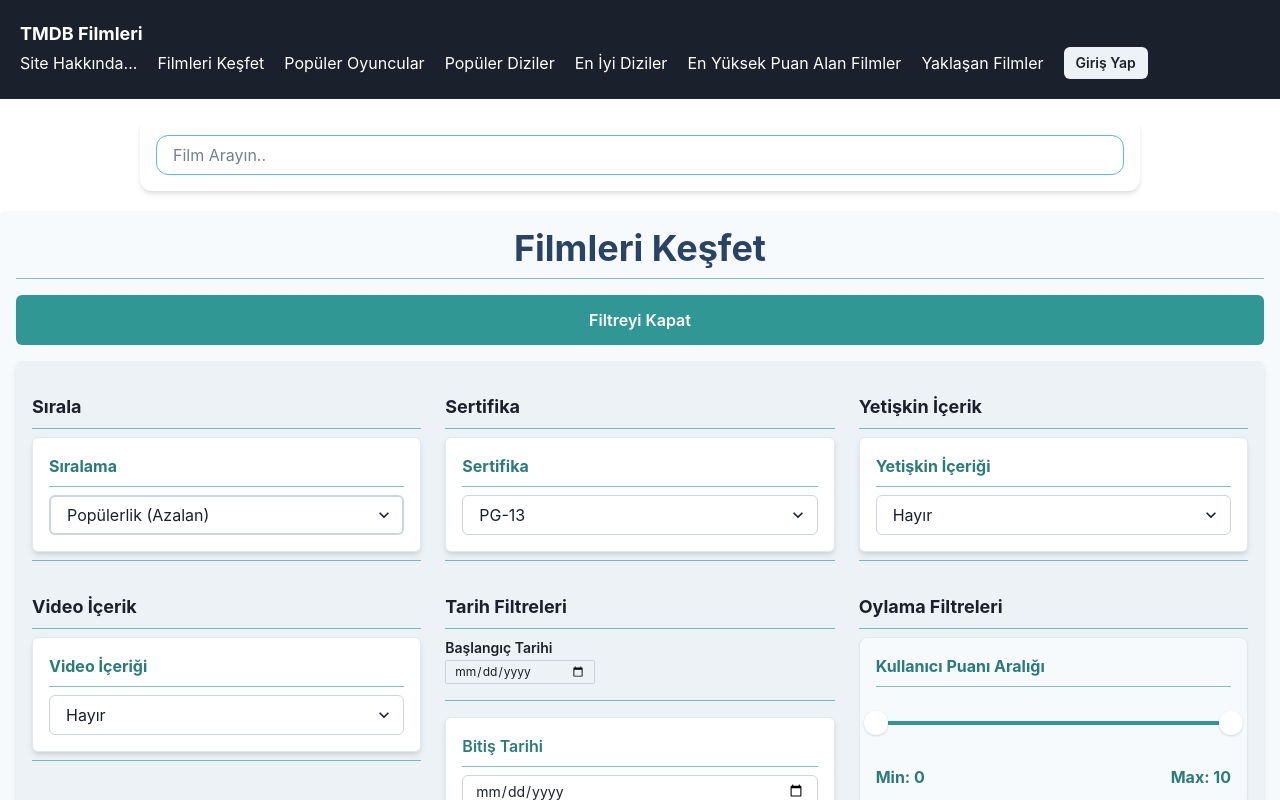
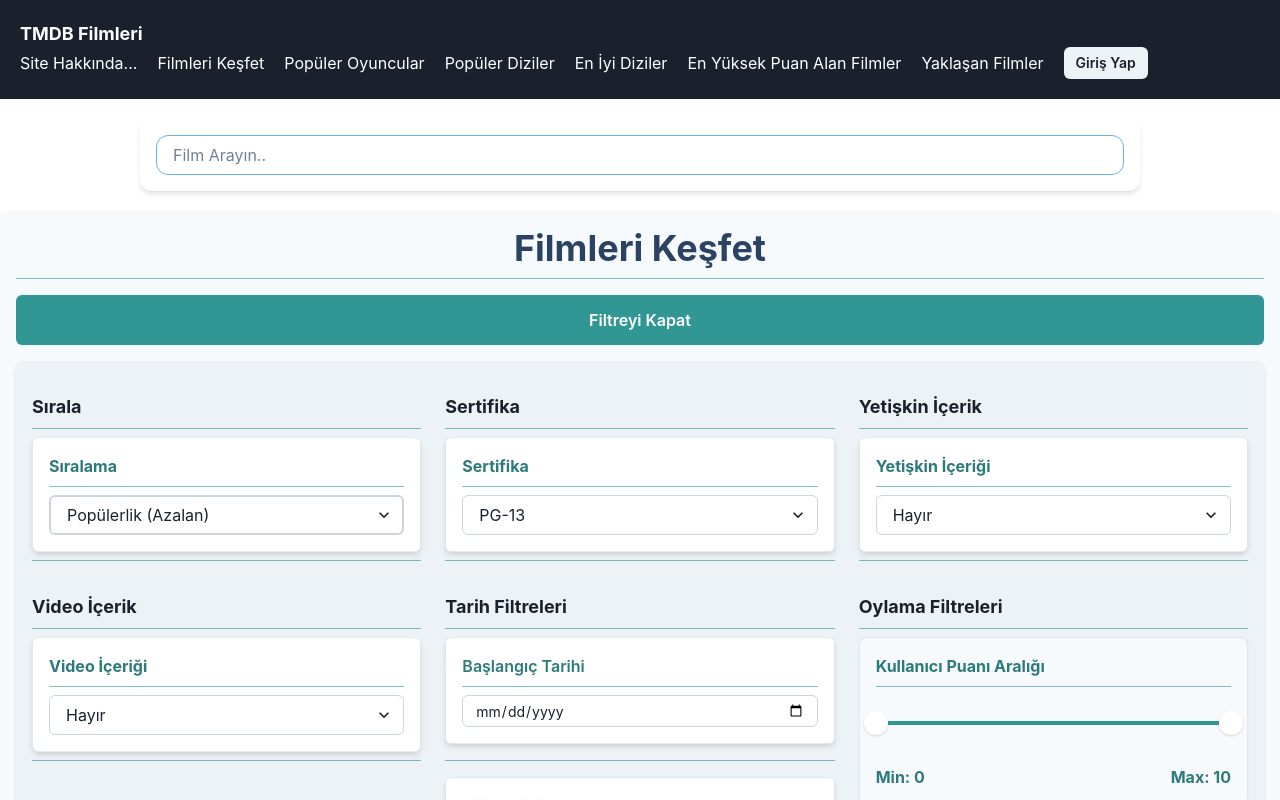
Before and after one commit to dxtaner/films-app-react, a React (Create React App) app: page /discoverMovies in a window 1280 px wide. Both pictures are taken after a click on the button "Filtrele". Shown: the top 800 px of the page. Built offline with nearby package versions, Linux system fonts and the light colour scheme.

Commit message:
StartDateFilter edited

```diff
--- a/src/Components/Movies/FilteredMovies/StartDateFilter.js
+++ b/src/Components/Movies/FilteredMovies/StartDateFilter.js
@@ -1,5 +1,5 @@
 import React from "react";
-import { Input, Text } from "@chakra-ui/react";
+import { Input, FormControl, FormLabel, Box, Divider } from "@chakra-ui/react";
 
 const StartDateFilter = ({ queryParams, onFilterChange }) => {
   const handleStartDateChange = (e) => {
@@ -7,22 +7,34 @@ const StartDateFilter = ({ queryParams, onFilterChange }) => {
   };
 
   return (
-    <div>
-      <Text fontSize="sm" fontWeight="semibold">
+    <Box
+      p={4}
+      borderWidth={1}
+      borderRadius="md"
+      boxShadow="md"
+      bg="white"
+      borderColor="gray.200"
+      _hover={{ boxShadow: "lg", borderColor: "gray.300" }}>
+      <FormControl>
+        <FormLabel fontSize="md" fontWeight="semibold" mb={1} color="teal.600">
           Başlangıç Tarihi
-      </Text>
+        </FormLabel>
+        <Divider my={2} borderColor="teal.500" />
+
         <Input
           type="date"
-        value={queryParams.primary_release_date.gte || ""}
+          value={queryParams["primary_release_date.gte"] || ""}
           onChange={handleStartDateChange}
-        size="xs"
-        borderWidth="1px"
-        borderRadius="sm"
+          size="sm"
+          borderRadius="md"
           borderColor="gray.300"
-        _focus={{ borderColor: "blue.400", boxShadow: "none" }}
-        maxWidth="150px"
+          _focus={{ borderColor: "blue.500", boxShadow: "outline" }}
+          _hover={{ borderColor: "gray.400" }}
+          backgroundColor="white"
+          color="gray.800"
         />
-    </div>
+      </FormControl>
+    </Box>
   );
 };
 
```
Lines whose indentation alone changed are shown as unchanged.
